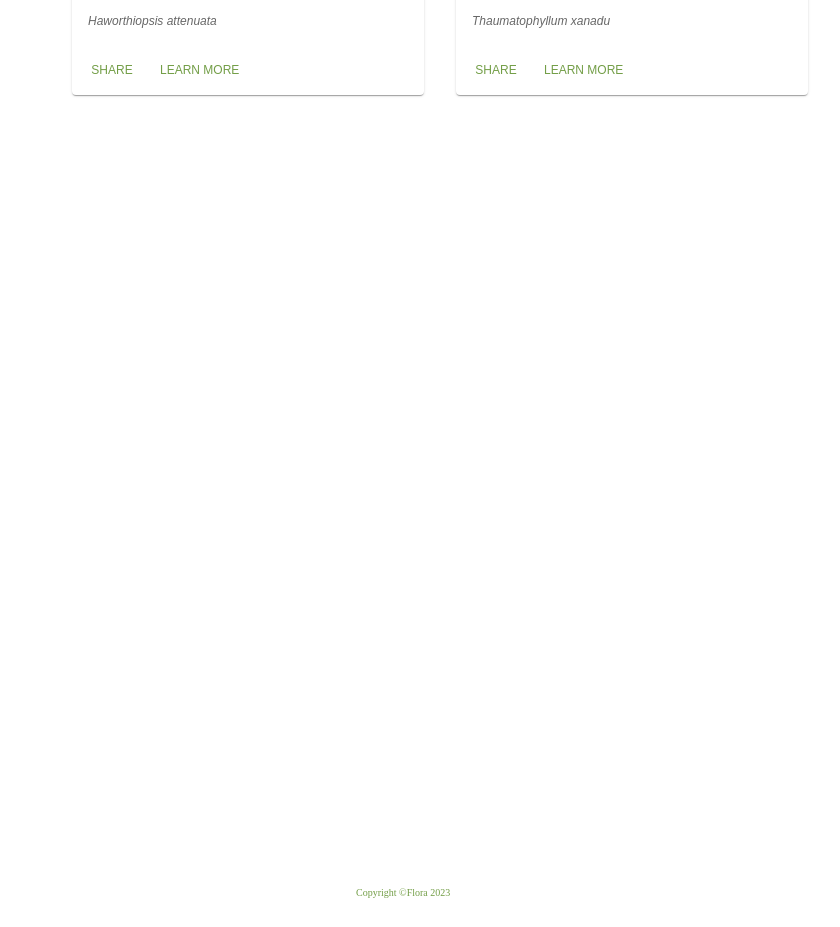
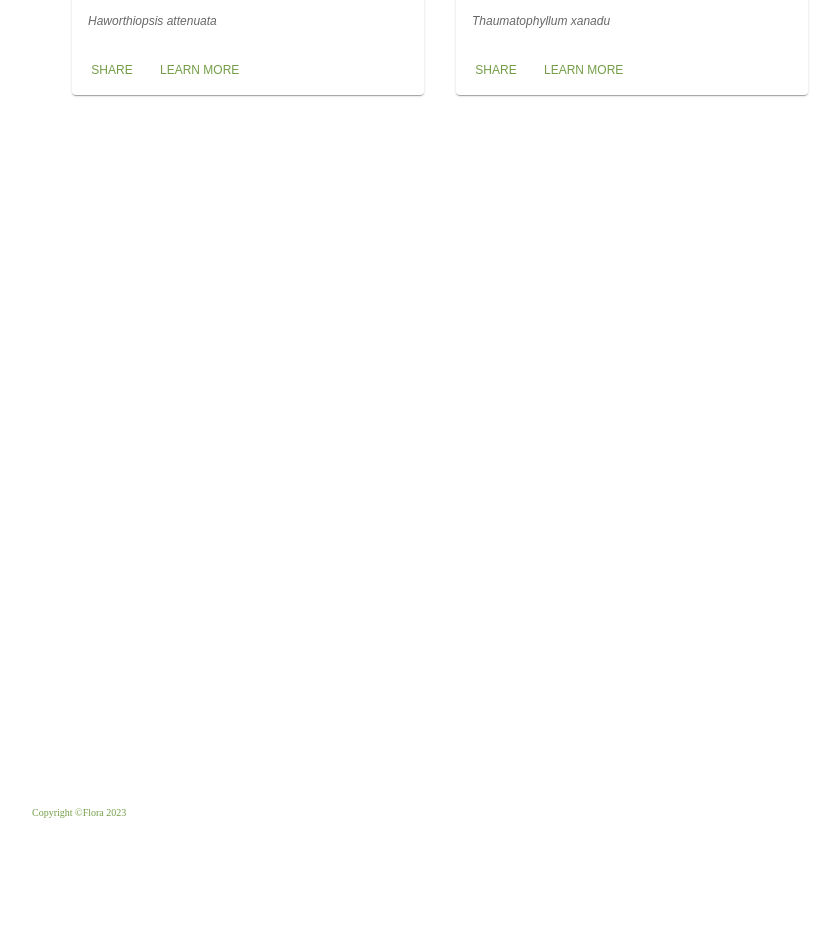
Before and after one commit to aelizj/Flora, a React (Create React App) app in the folder client/: page /plants in a window 1280 px wide. Shown: the part 1245-2172 px from the top of the page, without its empty margins (8-848 px from the left). After the commit the page ends 2092 px from the top, so only its background shows below. Built offline with nearby package versions, Linux system fonts and the light colour scheme; a web font is replaced by a local one.

Commit message:
change footer styling

```diff
--- a/client/src/components/ui/Footer.js
+++ b/client/src/components/ui/Footer.js
@@ -9,7 +9,7 @@ const StickyFooter = () => {
       sx={{
         display: 'flex',
         flexDirection: 'column',
-        minHeight: '100vh',
+        minHeight: '90vh',
       }}
     >
       <Box
@@ -20,8 +20,8 @@ const StickyFooter = () => {
           mt: 'auto',
         }}
       >
-        <Container maxWidth="sm">
-          <Typography variant="footer" color="primary">
+        <Container maxWidth="100%" sx={{justifyContent: 'space-evenly', component: 'div',}}>
+          <Typography variant="footer" color="primary"  sx={{ flexGrow: 1,  }}>
             Copyright ©Flora 2023
           </Typography>
         </Container>
```
